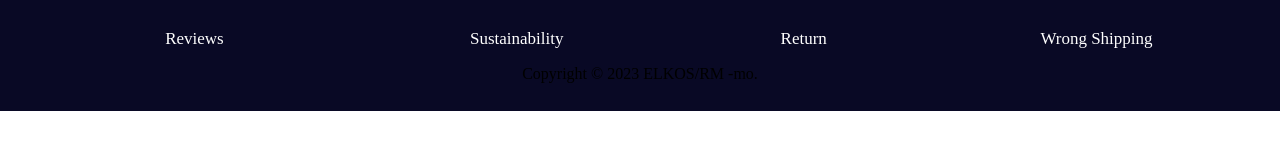
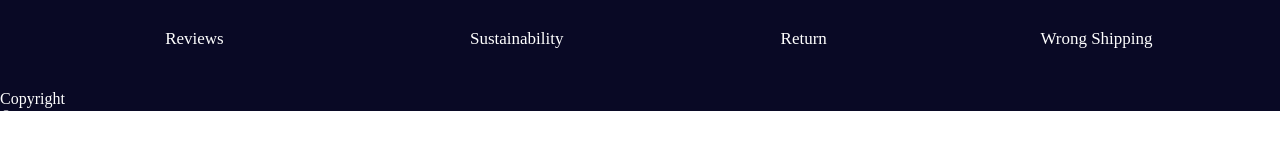
Before and after one commit to demetgas/skz-shop, a React (Create React App) app: page /cart in a window 1280 px wide. Shown: the part 509-658 px from the top of the page. Built offline with nearby package versions, Linux system fonts and the light colour scheme; no server answers.

Commit message:
Update footer.css

```diff
--- a/src/components/footer.css
+++ b/src/components/footer.css
@@ -37,3 +37,8 @@
   cursor: pointer;
   transition: background-color 0.5s;
 }
+.fText {
+  color: white;
+  margin-right: 90rem;
+  margin-top: 25px;
+}
```
